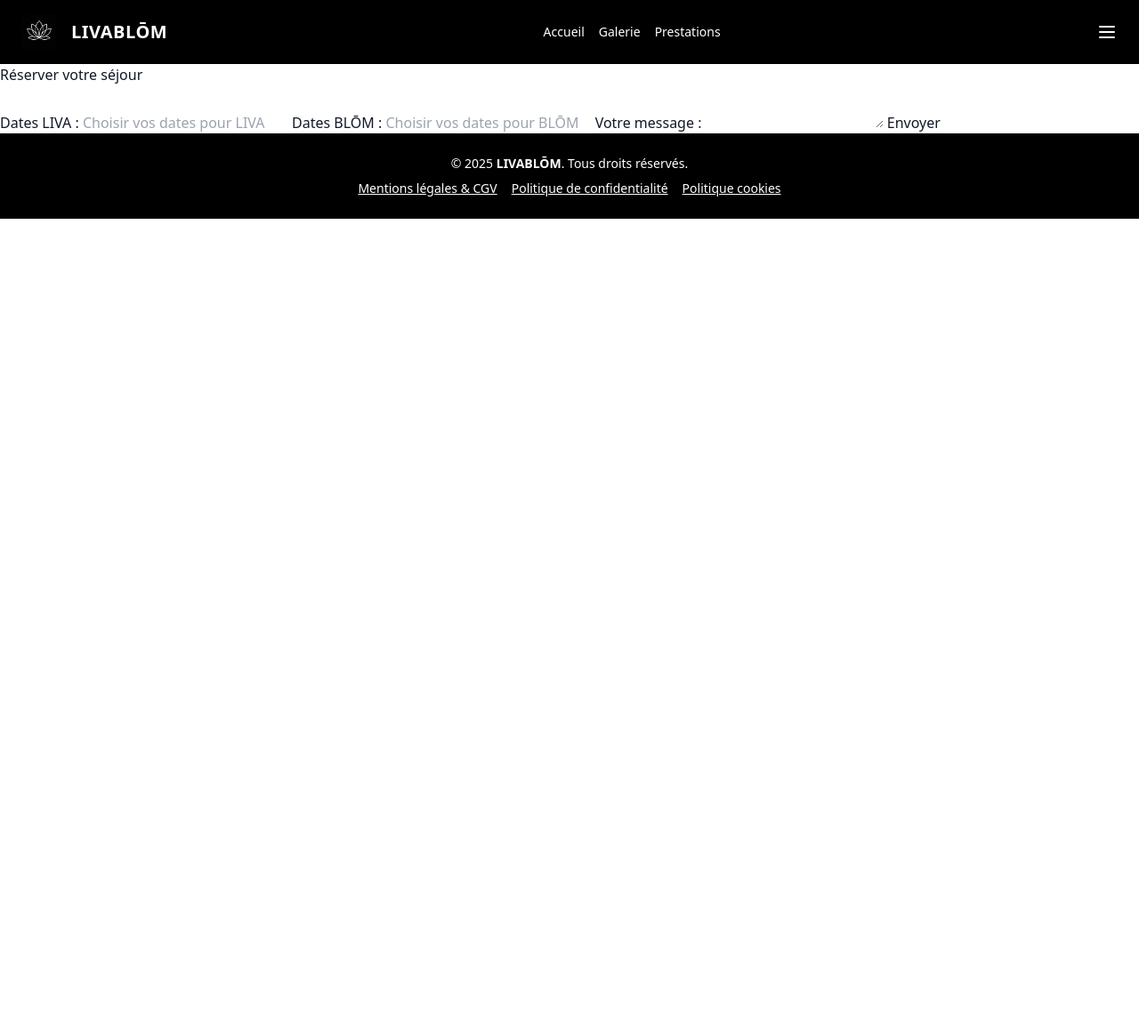
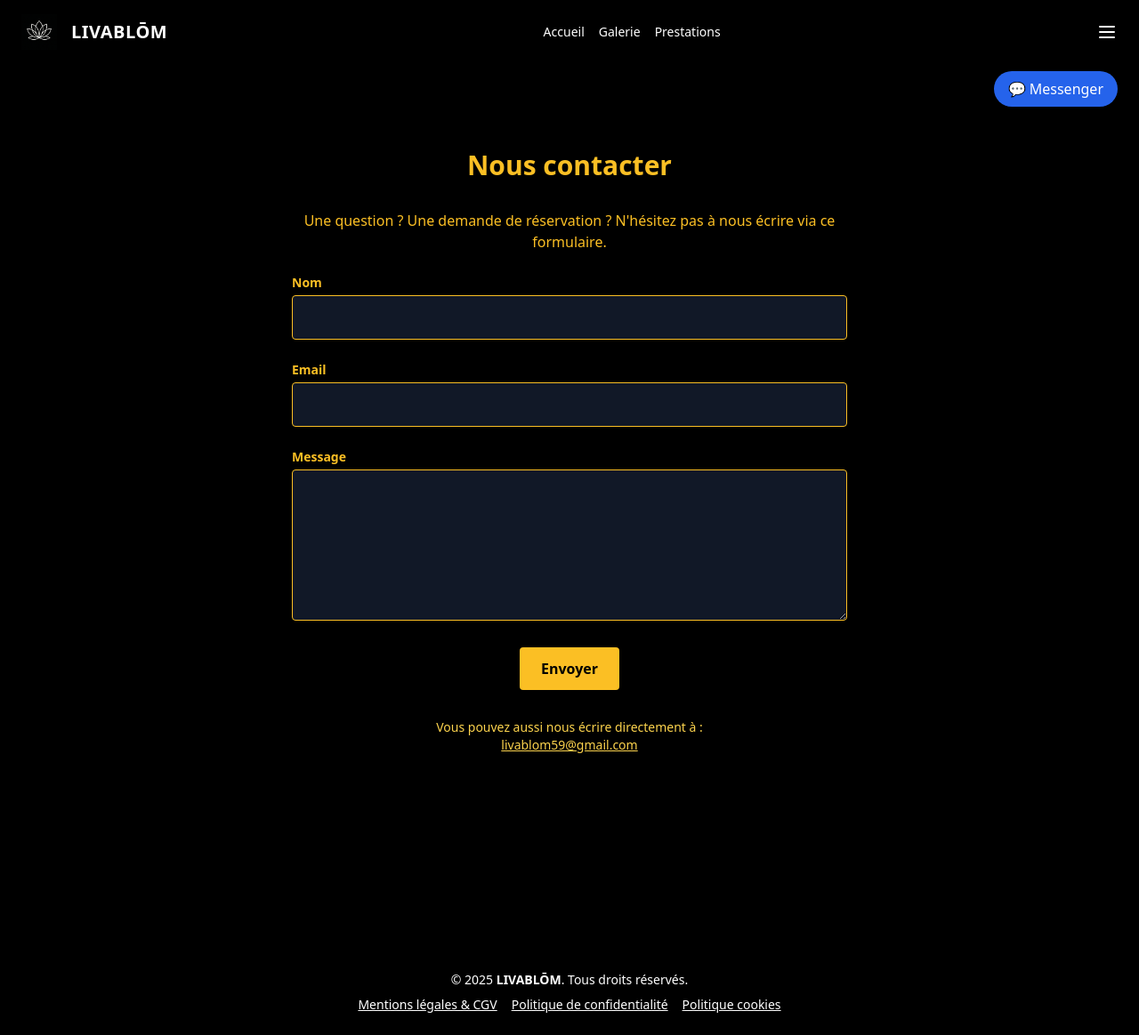
Before and after one commit to LIVABLOM/LIVABLOM, a Jekyll site: the page built from contact.md, in a window 1280 px wide. Shown: the whole page at 89% size. Built offline with Jekyll 4.4.1, drawn with Linux system fonts in a browser that asks for light colours; our own code applies the rules of GitHub Pages for plain Markdown files; comment, search, counter and statistics services are not loaded; before the commit the page ends 900 px from its top, so only the background shows below that.

Commit message:
Update contact.md

```diff
--- a/contact.md
+++ b/contact.md
@@ -1,59 +1,56 @@
-<h2>Réserver votre séjour</h2>
+---
+layout: default
+title: Contact
+permalink: /contact
+---
+<a href="https://m.me/livablom59" target="_blank" class="fixed top-20 right-6 z-50 bg-blue-600 text-white px-4 py-2 rounded-full shadow-lg hover:bg-blue-500 transition">
+  💬 Messenger
+</a>
 
-<form action="https://formspree.io/f/xxxxxxxx" method="POST">
-  <label for="liva-dates">Dates LIVA :</label>
-  <input id="liva-dates" name="dates-liva" placeholder="Choisir vos dates pour LIVA">
+<section class="bg-black text-yellow-400 min-h-screen py-12 px-6 w-full">
+  <div class="max-w-2xl mx-auto">
 
-  <label for="blom-dates">Dates BLŌM :</label>
-  <input id="blom-dates" name="dates-blom" placeholder="Choisir vos dates pour BLŌM">
+<section class="bg-black text-yellow-400 min-h-screen py-12 px-6 w-full">
+  <div class="max-w-2xl mx-auto">
 
-  <label for="message">Votre message :</label>
-  <textarea name="message" id="message" required></textarea>
+    <h2 class="text-3xl font-bold mb-8 text-center">Nous contacter</h2>
 
-  <button type="submit">Envoyer</button>
-</form>
+    <p class="text-center mb-6">
+      Une question ? Une demande de réservation ? N'hésitez pas à nous écrire via ce formulaire.
+    </p>
 
-<!-- Flatpickr -->
-<link rel="stylesheet" href="https://cdn.jsdelivr.net/npm/flatpickr/dist/flatpickr.min.css">
-<script src="https://cdn.jsdelivr.net/npm/flatpickr"></script>
-<script src="https://cdn.jsdelivr.net/npm/ical.js"></script>
-<script>
-async function getUnavailableDates(icalUrl) {
-  const response = await fetch(icalUrl);
-  const text = await response.text();
-  const jcalData = ICAL.parse(text);
-  const comp = new ICAL.Component(jcalData);
-  const events = comp.getAllSubcomponents("vevent");
-  let dates = [];
+    <form action="https://formspree.io/f/mblyrrna" method="POST" class="space-y-6">
 
-  events.forEach(event => {
-    const e = new ICAL.Event(event);
-    const start = e.startDate.toJSDate();
-    const end = e.endDate.toJSDate();
-    let current = new Date(start);
-    while (current < end) {
-      dates.push(current.toISOString().split('T')[0]);
-      current.setDate(current.getDate() + 1);
-    }
-  });
+      <div>
+        <label for="name" class="block text-sm font-semibold mb-1">Nom</label>
+        <input type="text" id="name" name="name" required
+               class="w-full p-3 rounded bg-gray-900 text-white border border-yellow-400 focus:outline-none focus:ring-2 focus:ring-yellow-300" />
+      </div>
 
-  return dates;
-}
+      <div>
+        <label for="email" class="block text-sm font-semibold mb-1">Email</label>
+        <input type="email" id="email" name="_replyto" required
+               class="w-full p-3 rounded bg-gray-900 text-white border border-yellow-400 focus:outline-none focus:ring-2 focus:ring-yellow-300" />
+      </div>
 
-(async () => {
-  const livaDates = await getUnavailableDates("https://calendar.google.com/calendar/ical/25b3ab9fef930d1760a10e762624b8f604389bdbf69d0ad23c98759fee1b1c89%40group.calendar.google.com/private-13c805a19f362002359c4036bf5234d6/basic.ics");
-  const blomDates = await getUnavailableDates("https://calendar.google.com/calendar/ical/c686866e780e72a89dd094dedc492475386f2e6ee8e22b5a63efe7669d52621b%40group.calendar.google.com/private-a78ad751bafd3b6f19cf5874453e6640/basic.ics");
+      <div>
+        <label for="message" class="block text-sm font-semibold mb-1">Message</label>
+        <textarea id="message" name="message" rows="6" required
+                  class="w-full p-3 rounded bg-gray-900 text-white border border-yellow-400 focus:outline-none focus:ring-2 focus:ring-yellow-300"></textarea>
+      </div>
 
-  flatpickr("#liva-dates", {
-    mode: "range",
-    dateFormat: "Y-m-d",
-    disable: livaDates
-  });
+      <div class="text-center">
+        <button type="submit"
+                class="bg-yellow-400 text-black font-semibold px-6 py-3 rounded hover:bg-yellow-300 transition">
+          Envoyer
+        </button>
+      </div>
+    </form>
 
-  flatpickr("#blom-dates", {
-    mode: "range",
-    dateFormat: "Y-m-d",
-    disable: blomDates
-  });
-})();
-</script>
+    <p class="text-sm text-center text-yellow-300 mt-8">
+      Vous pouvez aussi nous écrire directement à : <br />
+      <a href="mailto:livablom59@gmail.com" class="underline hover:text-yellow-200">livablom59@gmail.com</a>
+    </p>
+
+  </div>
+</section>
```
